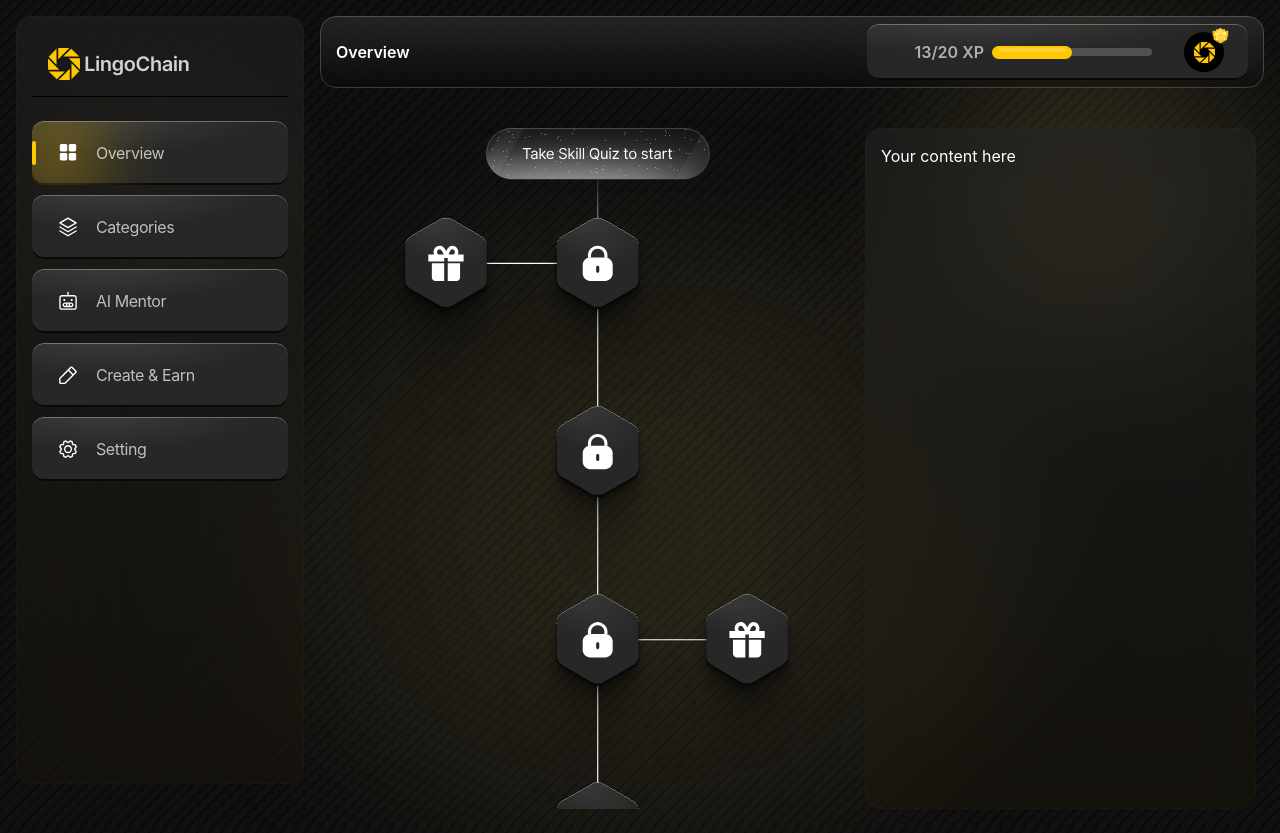
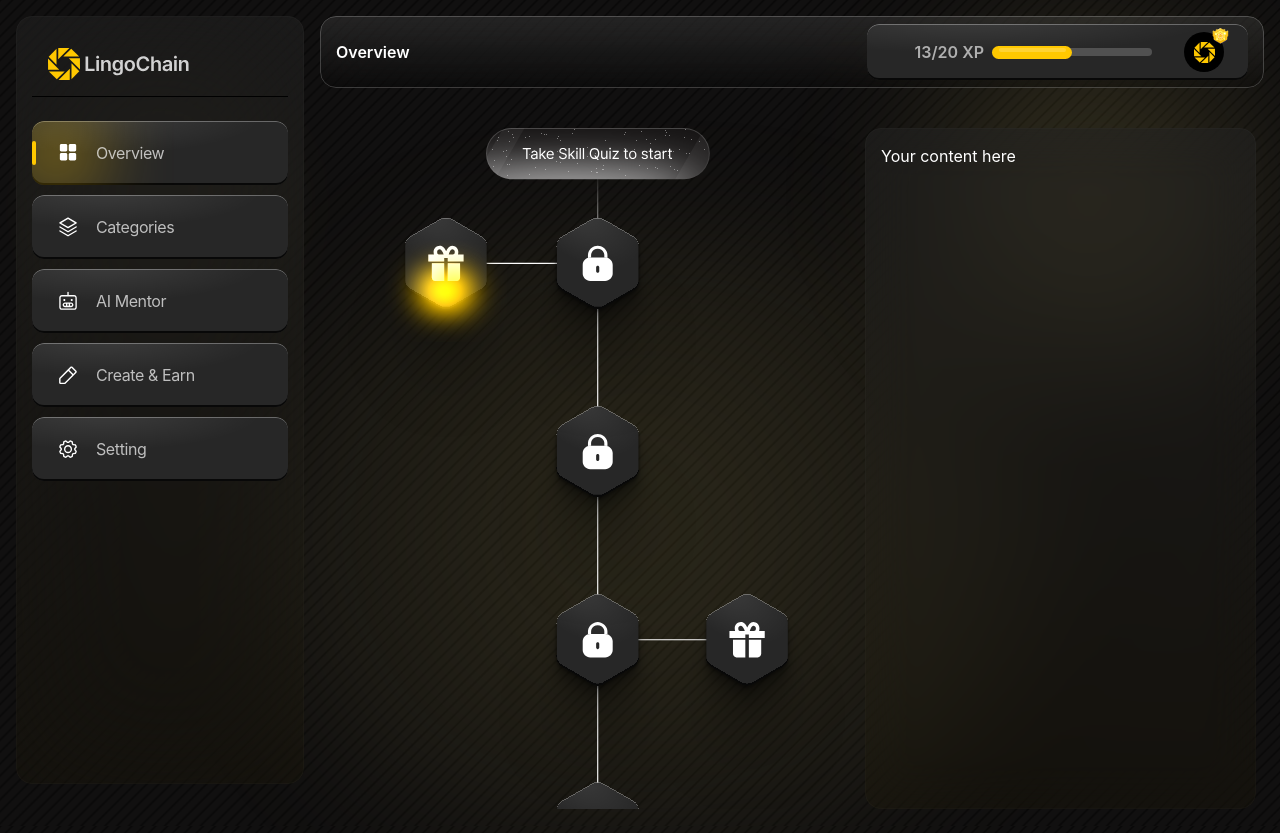
Before and after one commit to boy-who-cried-wolf/lingo-chain-ui, a React (Create React App) app: page /overview in a window 1280 px wide. Built offline with nearby package versions, Linux system fonts and the light colour scheme; some icons are missing.

Commit message:
fix: bg effect

```diff
--- a/src/pages/Dashboard/OverviewMap.tsx
+++ b/src/pages/Dashboard/OverviewMap.tsx
@@ -2,7 +2,11 @@ import React from 'react'
 
 const OverviewMap = () => {
     return (
-        <div>
+        <div style={{
+            isolation: 'isolate',
+            backgroundColor: 'transparent',
+            position: 'relative'
+        }}>
             <svg width="505" height="681" viewBox="0 0 505 681" fill="none" xmlns="http://www.w3.org/2000/svg">
                 <path d="M381.329 511.745H278.405" stroke="white" stroke-width="1.17627" />
                 <path d="M226.06 135.338H123.136" stroke="white" stroke-width="1.17627" />
@@ -39,16 +43,12 @@ const OverviewMap = () => {
                 </g>
                 <path d="M247.092 127.163V129.531L243.954 129.887V127.199C243.961 126.215 244.12 125.265 244.409 124.372C244.424 124.278 244.447 124.185 244.481 124.094C245.473 121.312 247.701 119.188 250.452 118.239C251.465 117.886 252.555 117.693 253.69 117.693C253.694 117.693 253.698 117.693 253.702 117.693C253.706 117.693 253.71 117.693 253.715 117.693C254.849 117.693 255.939 117.886 256.953 118.239C259.703 119.188 261.931 121.312 262.923 124.094C262.957 124.185 262.981 124.278 262.995 124.372C263.284 125.265 263.443 126.215 263.45 127.199V129.887L260.312 129.531V127.163C260.309 126.461 260.188 125.783 259.968 125.15C259.961 125.132 259.954 125.114 259.947 125.096C259.895 124.948 259.838 124.804 259.776 124.662C258.764 122.381 256.429 120.772 253.702 120.762C250.975 120.772 248.64 122.381 247.628 124.662C247.566 124.804 247.509 124.948 247.457 125.096C247.451 125.114 247.443 125.132 247.436 125.15C247.216 125.783 247.096 126.461 247.092 127.163Z" fill="white" />
                 <path d="M261.168 129.534C265.327 129.534 268.7 132.833 268.7 136.902V145.614C268.7 149.683 265.327 152.982 261.168 152.982H246.237C242.077 152.982 238.705 149.683 238.705 145.614V136.902C238.705 132.833 242.077 129.534 246.237 129.534H261.168ZM253.693 137.777C252.833 137.777 252.133 138.461 252.133 139.303V143.196C252.133 144.055 252.833 144.739 253.693 144.739C254.572 144.739 255.271 144.055 255.271 143.196V139.303C255.271 138.461 254.572 137.777 253.693 137.777Z" fill="white" />
-
-                {/* glow effect */}
-                {/* <g style={{ mixBlendMode: 'plus-lighter' }} filter="url(#filter6_f_0_1)">
+                <g filter="url(#filter6_f_0_1)">
                     <rect x="90.3281" y="141.56" width="42.5658" height="42.5658" rx="21.2829" fill="#FFC800" />
                 </g>
                 <g style={{ mixBlendMode: 'plus-lighter' }} filter="url(#filter7_f_0_1)">
                     <rect x="70.8696" y="141.56" width="42.5658" height="42.5658" rx="21.2829" fill="#FFC800" />
-                </g> */}
-
-                {/* take skill quiz to start */}
+                </g>
                 <g filter="url(#filter8_n_0_1)">
                     <g clip-path="url(#clip0_0_1)">
                         <rect x="142" width="223.851" height="51.2259" rx="25.613" fill="#171515" />
```
